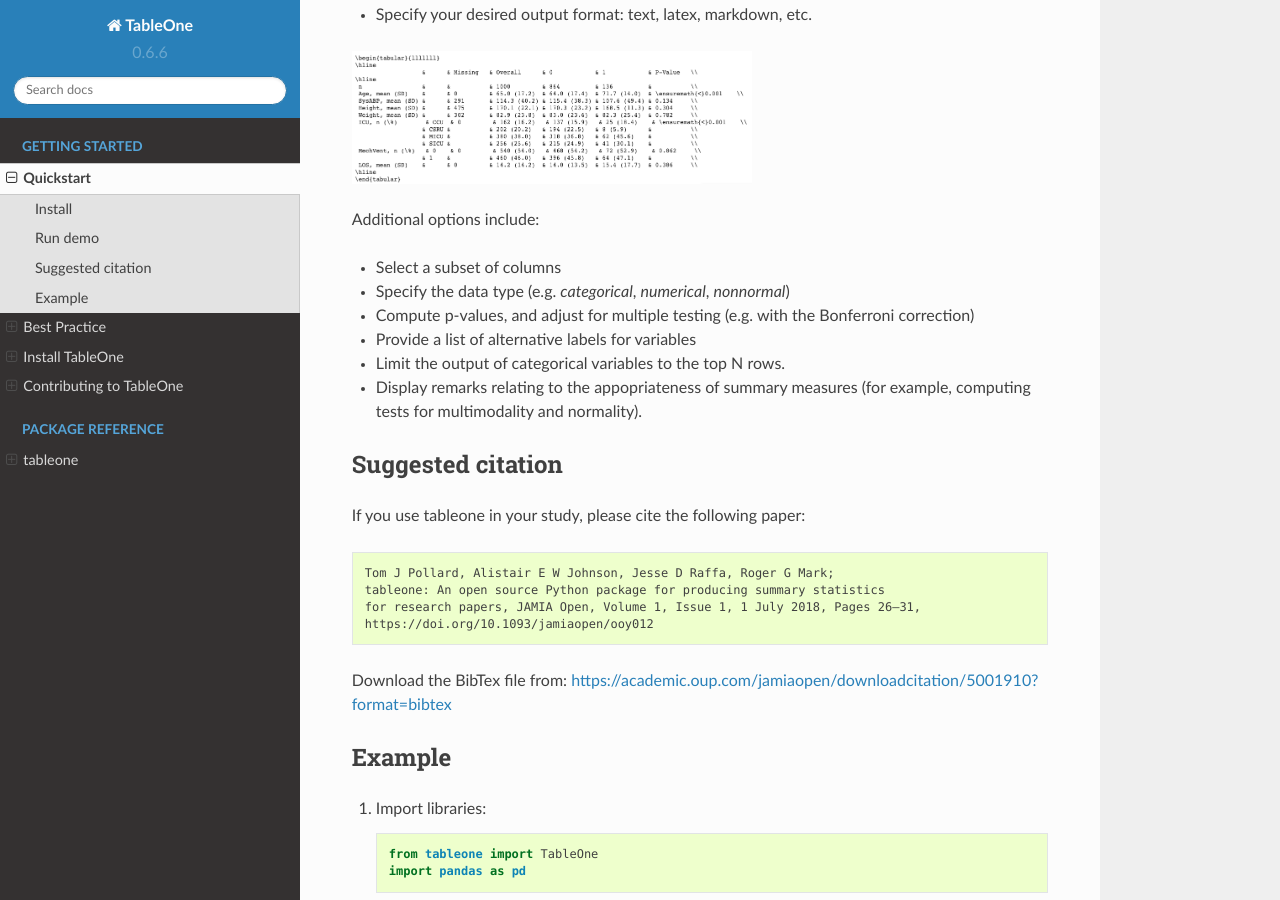
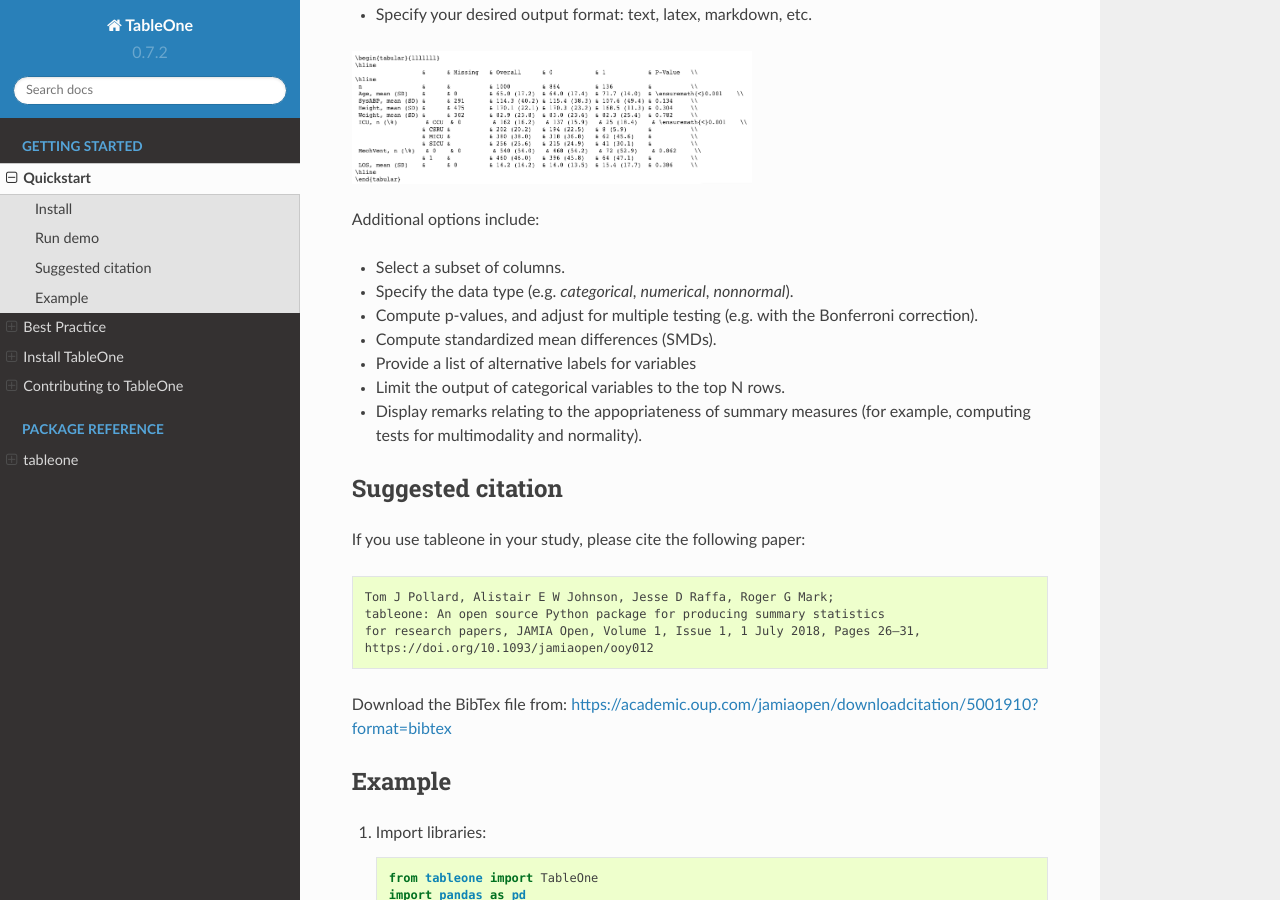
Before and after one commit to tompollard/tableone, a Sphinx documentation site: the page built from docs/quickstart.rst, in a window 1280 px wide and 900 px high, scrolled down 1132 px. Built offline with Sphinx 7.4.7 and the Read the Docs theme 2.0.0, drawn with Linux system fonts in a browser that asks for light colours.

Commit message:
bump version in docs

```diff
--- a/docs/conf.py
+++ b/docs/conf.py
@@ -58,9 +58,9 @@
 # built documents.
 #
 # The short X.Y version.
-version = u'0.6.6'
+version = u'0.7.2'
 # The full version, including alpha/beta/rc tags.
-release = u'0.6.6'
+release = u'0.7.2'
 
 # The language for content autogenerated by Sphinx. Refer to documentation
 # for a list of supported languages.
--- a/docs/quickstart.rst
+++ b/docs/quickstart.rst
@@ -38,9 +38,10 @@
 
 Additional options include:
 
-* Select a subset of columns
-* Specify the data type (e.g. `categorical`, `numerical`, `nonnormal`)
-* Compute p-values, and adjust for multiple testing (e.g. with the Bonferroni correction)
+* Select a subset of columns.
+* Specify the data type (e.g. `categorical`, `numerical`, `nonnormal`).
+* Compute p-values, and adjust for multiple testing (e.g. with the Bonferroni correction).
+* Compute standardized mean differences (SMDs).
 * Provide a list of alternative labels for variables
 * Limit the output of categorical variables to the top N rows.
 * Display remarks relating to the appopriateness of summary measures (for example, computing tests for multimodality and normality).
```
